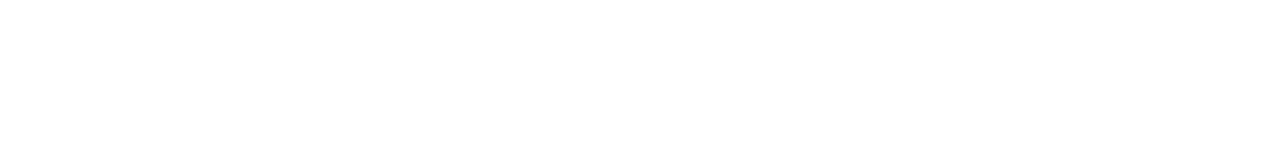
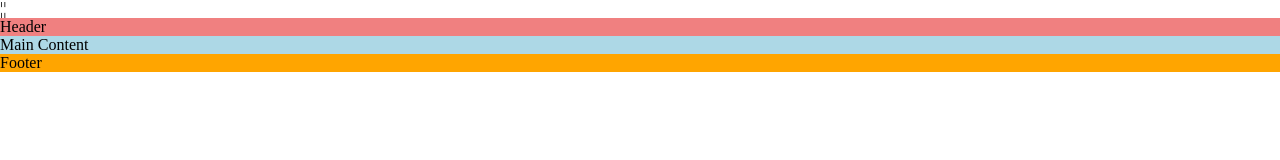
Before and after one commit to codedevwisdom/love-running, a plain HTML site: page index.html in a window 1280 px wide. Drawn offline with Linux system fonts and the light colour scheme.

Commit message:
General page styling structure added along with linked CSS stylesheet

```diff
--- /dev/null
+++ b/assets/css/style.css
@@ -0,0 +1,18 @@
+/* Wilcard selector to most generally apply to styles.*/
+* {
+    padding: 0;
+    margin: 0;
+    box-sizing: border-box;
+}
+
+header {
+background-color: lightcoral;
+}
+
+main {
+    background-color: lightblue;
+}
+
+footer {
+    background-color: orange;
+}
--- a/index.html
+++ b/index.html
@@ -4,14 +4,24 @@
 <head>
     <meta charset="UTF-8">
     <meta name="viewport" content="width=device-width, initial-scale=1.0">
+    <!--Title -->
     <title>Love Running</title>
+    <!-- Description-->
+     <meta name="description" content="Love Running, Club for runners in Dublin, Ireland. Urban runnning, trail running. Dublin Dockland and Phoneix">
+     <meta name="keywords" content="Love Running, Running, Run Club, Ireland, Dublin, Sports, Exercise, Sport">¦¦
+    <!-- Favicons-->
     <link rel="apple-touch-icon" sizes="180x180" href="assets/favicon/apple-touch-icon.png">
     <link rel="icon" type="image/png" sizes="32x32" href="assets/favicon/favicon-32x32.png">
     <link rel="icon" type="image/png" sizes="16x16" href="assets/favicon/favicon-16x16.png">
+    <!--Stylesheet-->
+    <link rel="stylesheet" href="assets/css/style.css">
 
 </head>
 
 <body>
+    <header> Header</header>
+    <main> Main Content</main>
+    <footer> Footer </footer>
 
 </body>
 
```
